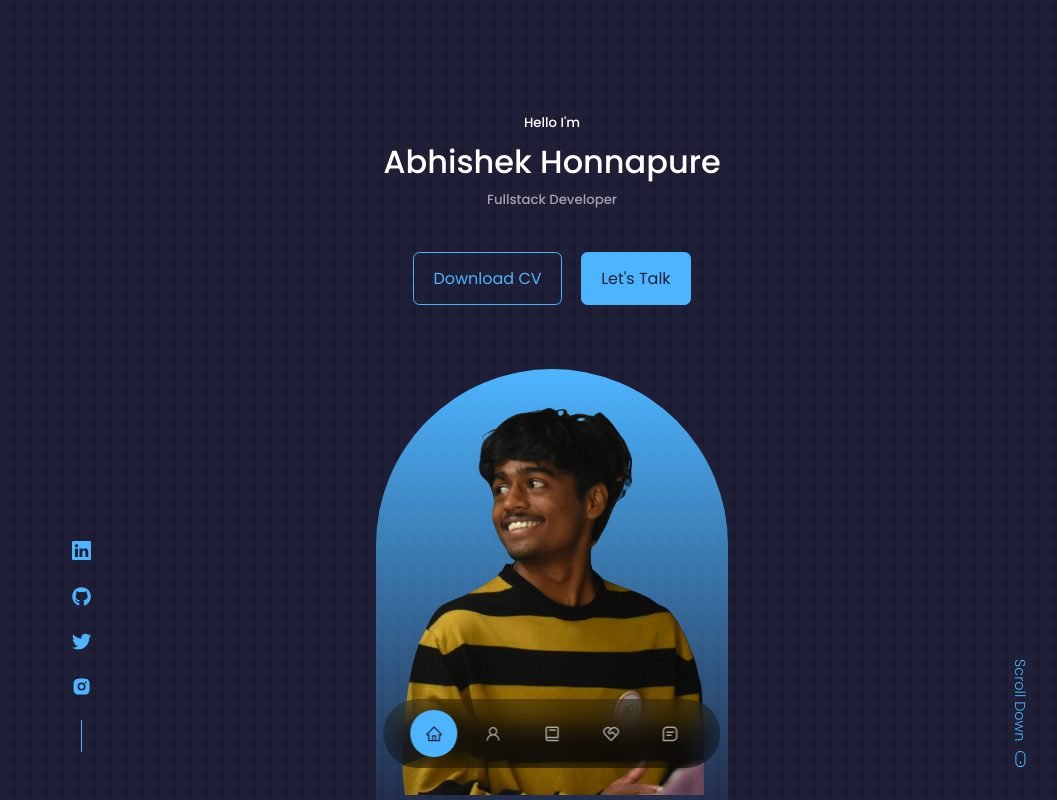
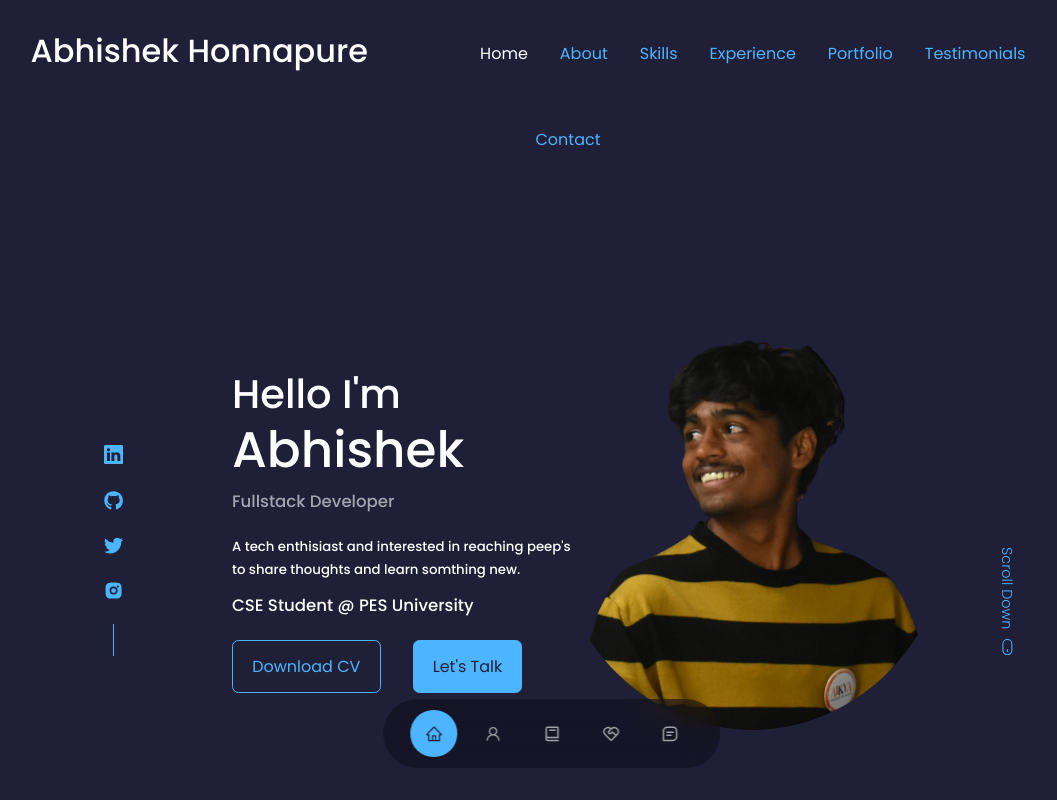
Before and after one commit to its-abhishek/AbhishekHonnapure, a React (Create React App) app in the folder react-portfolio-website/: page / in a window 1280 px wide. Shown: the top 800 px of the page, without its empty margins (88-1145 px from the left). Built offline with nearby package versions, Linux system fonts and the light colour scheme.

Commit message:
i made too many changes - Abhishek

```diff
--- a/react-portfolio-website/src/components/footer/footer.jsx
+++ b/react-portfolio-website/src/components/footer/footer.jsx
@@ -16,8 +16,8 @@ const Footer = () => {
       <ul className='permalinks'>
         <li><a href='#'>Home</a></li>
         <li><a href='#about'>About</a></li>
-        <li><a href='#experience'>Experience</a></li>
-        <li><a href='#services'>Services</a></li>
+        <li><a href='#experience'>Skills</a></li>
+        <li><a href='#services'>Experience</a></li>
         <li><a href='#portfolio'>Portfolio</a></li>
         <li><a href='#testimonials'>Testimonials</a></li>
         <li><a href='#contact'>Contact</a></li>
--- a/react-portfolio-website/src/components/header/header.css
+++ b/react-portfolio-website/src/components/header/header.css
@@ -1,13 +1,75 @@
 header {
     height: 100vh;
-    padding-top: 7rem;
+    padding-top: 2.5rem;
     overflow: hidden;
 }
 
 .header__container {
-    text-align: center;
     height: 100%;
     position: relative;
+}
+
+.header__navbar {
+    padding-left: 2rem;
+    font-size: 1rem;
+}
+
+.header__main {
+    position: relative;
+    bottom: 1rem;
+    right: 5rem;
+}
+
+.active-link {
+    color: var(--color-white);
+}
+
+.permalinks {
+    display: flex;
+    flex-wrap: wrap;
+    justify-content: center;
+    gap: 2rem;
+    margin: 0 auto 3rem;
+}
+
+
+.header__container-text1 {
+    display: flex;
+    font-size: 20px;
+    position: absolute;
+    top: 40vh;
+    left: 20vh;
+}
+
+.header__container-text2 {
+    display: flex;
+    font-size: 25px;
+    position: absolute;
+    top: 46vh;
+    left: 20vh;
+}
+
+.header__container-text3 {
+    display: flex;
+    font-size: 20px;
+    position: absolute;
+    top: 56vh;
+    left: 20vh;
+}
+
+.header__container-text4 {
+    display: flex;
+    position: absolute;
+    top: 62vh;
+    left: 20vh;
+}
+
+.header__container-text5 {
+    display: flex;
+    font-size: 20px;
+    position: absolute;
+    top: 69vh;
+    left: 20vh;
 }
 
 /* ============= CTA =============== */
@@ -15,8 +77,10 @@ header {
 .cta {
     margin-top: 2.5rem;
     display: flex;
-    gap: 1.2rem;
-    justify-content: center;
+    gap: 2rem;
+    position: absolute;
+    top: 70vh;
+    left: 20vh;
 }
 
 /*  ============== HeaderSocials ================= */
@@ -27,8 +91,8 @@ header {
     align-items: center;
     gap: 0.8rem;
     position: absolute;
-    left: 0;
-    bottom: 3rem;
+    left: 2rem;
+    bottom: 9rem;
  }
 
  .header__socials::after {
@@ -41,13 +105,13 @@ header {
  /*  ===================== ME ====================== */
 
  .me {
-    background: linear-gradient(var(--color-primary),transparent);
-    width: 22rem;
-    height: 30rem;
+    /* background: linear-gradient(var(--color-primary),transparent); */
+    width: 25rem;
+    height: 27rem;
     position: absolute;
-    left: calc(50% - 11rem);
-    margin-top: 4rem;
-    border-radius: 12rem 12rem 0 0;
+    left: calc(75% - 15rem);
+    margin-top: 6rem;
+    border-radius:0 0 100% 100%;
     overflow: hidden;
     padding: 1rem 1.5rem 1.5rem 1.5rem;
  }
@@ -56,8 +120,8 @@ header {
 
   .scroll__down {
     position: absolute;
-    right: -2.3rem;
-    bottom: 5rem;
+    right: -1.5rem;
+    bottom: 12rem;
     transform: rotate(90deg);
     font-weight: 300;
     font-size: 0.9rem;
@@ -76,8 +140,75 @@ header {
 
 @media screen and (max-width: 1024px) {
     header {
-        height: 68vh;
+        height: 55vh;
     }
+
+    .header__navbar {
+        display: flex;
+        justify-content: center;
+        align-items: center;
+        padding-left: 2rem;
+        font-size: 9px;
+        position: relative;
+        left: 5px;
+    }
+
+    .header__main {
+        position: relative;
+        top: -0.6rem;
+        right: 2rem;
+    }
+
+    .me {
+        margin-top: 1.5rem;
+        text-align: center;
+        width: 20rem;
+        height: 23rem;
+        position: absolute;
+        left: calc(90% - 15rem);
+    }
+
+   .header__container-text1 {
+        top: 10rem;
+        left: 0;
+   }
+
+   .header__container-text2 {
+        top: 13rem;
+        left: 0;
+   }
+
+   .header__container-text3 {
+        top: 18rem;
+        left: 0;
+   }
+
+   .header__container-text4 {
+        top: 20.5rem;
+        left: 0;
+   }
+
+   .header__container-text5 {
+        top: 24rem;
+        left: 0;
+   }
+
+   .cta {
+        top: 24rem;
+        left: 0;
+   }
+
+   .header__socials {
+        top: 15rem;
+        left: 5px;
+   }
+
+   .scroll__down {
+        position: absolute;
+        right: -4rem;
+        bottom: 13rem;
+   }
+
 }
 
 /* ================== MEDIA QUERIES (SMALL DEVICES)================ */
@@ -87,7 +218,45 @@ header {
         height: 100vh;
     }
 
-    .header__socials, .scroll__down {
+    .me {
+        margin-top: -1.5rem;
+        left: 30px;
+        width: 20rem;
+        height: 23rem;
+    }
+
+   .header__container-text1 {
+        top: 25rem;
+        left: 0;
+   }
+
+   .header__container-text2 {
+        top: 28rem;
+        left: 0;
+   }
+
+   .header__container-text3 {
+        top: 33rem;
+        left: 0;
+   }
+
+   .header__container-text4 {
+        top: 36.5rem;
+        left: 0;
+   }
+
+   .header__container-text5 {
+        top: 41rem;
+        left: 0;
+   }
+
+   .cta {
+        top: 41rem;
+        left: 0;
+   }
+
+
+    .header__socials, .scroll__down,.header__navbar {
         display: none;
     }
 }
--- a/react-portfolio-website/src/components/header/header.jsx
+++ b/react-portfolio-website/src/components/header/header.jsx
@@ -1,26 +1,74 @@
-import React from 'react'
-import CTA from './CTA'
-import "./header.css"
-import ME from '../../assets/me.png'
-import HeaderSocials from './HeaderSocials'
-import {BsMouse} from 'react-icons/bs'
+import React from "react";
+import CTA from "./CTA";
+import "./header.css";
+import ME from "../../assets/me.png";
+import HeaderSocials from "./HeaderSocials";
+import { BsMouse } from "react-icons/bs";
 
 const Header = () => {
   return (
     <header>
       <div className="container header__container">
-      <h5>Hello I'm</h5>
-      <h1>Abhishek Honnapure</h1>
-      <h5 className="text-light">Fullstack Developer</h5>
-      <CTA />
-      <HeaderSocials/>
-      <div className="me">
-        <img src={ME}alt="me" />
-      </div>
-        <a href="#contact" className='scroll__down'>Scroll Down<BsMouse className='mouse__down'/></a>
+        <div className="header__navbar">
+          <ul className="permalinks">
+            <div className="header__main">
+              <h1>Abhishek Honnapure</h1>
+            </div>
+            <li>
+              <a href="#" className="active-link">
+                Home
+              </a>
+            </li>
+            <li>
+              <a href="#about">About</a>
+            </li>
+            <li>
+              <a href="#experience">Skills</a>
+            </li>
+            <li>
+              <a href="#services">Experience</a>
+            </li>
+            <li>
+              <a href="#portfolio">Portfolio</a>
+            </li>
+            <li>
+              <a href="#testimonials">Testimonials</a>
+            </li>
+            <li>
+              <a href="#contact">Contact</a>
+            </li>
+          </ul>
+        </div>
+        <div className="header__container-text1">
+          <h1>Hello I'm</h1>
+        </div>
+        <div className="header__container-text2">
+          <h1>Abhishek</h1>
+        </div>
+        <div className="header__container-text3">
+          <h5 className="text-light">Fullstack Developer</h5>
+        </div>
+        <div className="header__container-text4">
+          <h5>
+            A tech enthisiast and interested in reaching peep's<br></br> to
+            share thoughts and learn somthing new.
+          </h5>
+        </div>
+        <div className="header__container-text5">
+          <h5>CSE Student @ PES University</h5>
+        </div>
+        <CTA />
+        <HeaderSocials />
+        <div className="me">
+          <img src={ME} alt="me" />
+        </div>
+        <a href="#contact" className="scroll__down">
+          Scroll Down
+          <BsMouse className="mouse__down" />
+        </a>
       </div>
     </header>
-  )
-}
+  );
+};
 
-export default Header
+export default Header;
--- a/react-portfolio-website/src/index.css
+++ b/react-portfolio-website/src/index.css
@@ -38,7 +38,7 @@ body {
     background: var(--color-bg);
     color: var(--color-white);
     line-height: 1.7;
-    background-image: url(../src/assets/bg-texture.png);
+    /* background-image: url(../src/assets/bg-texture.png); */
 }
 
 /* ============ GENERAL STYLES ============= */
```
